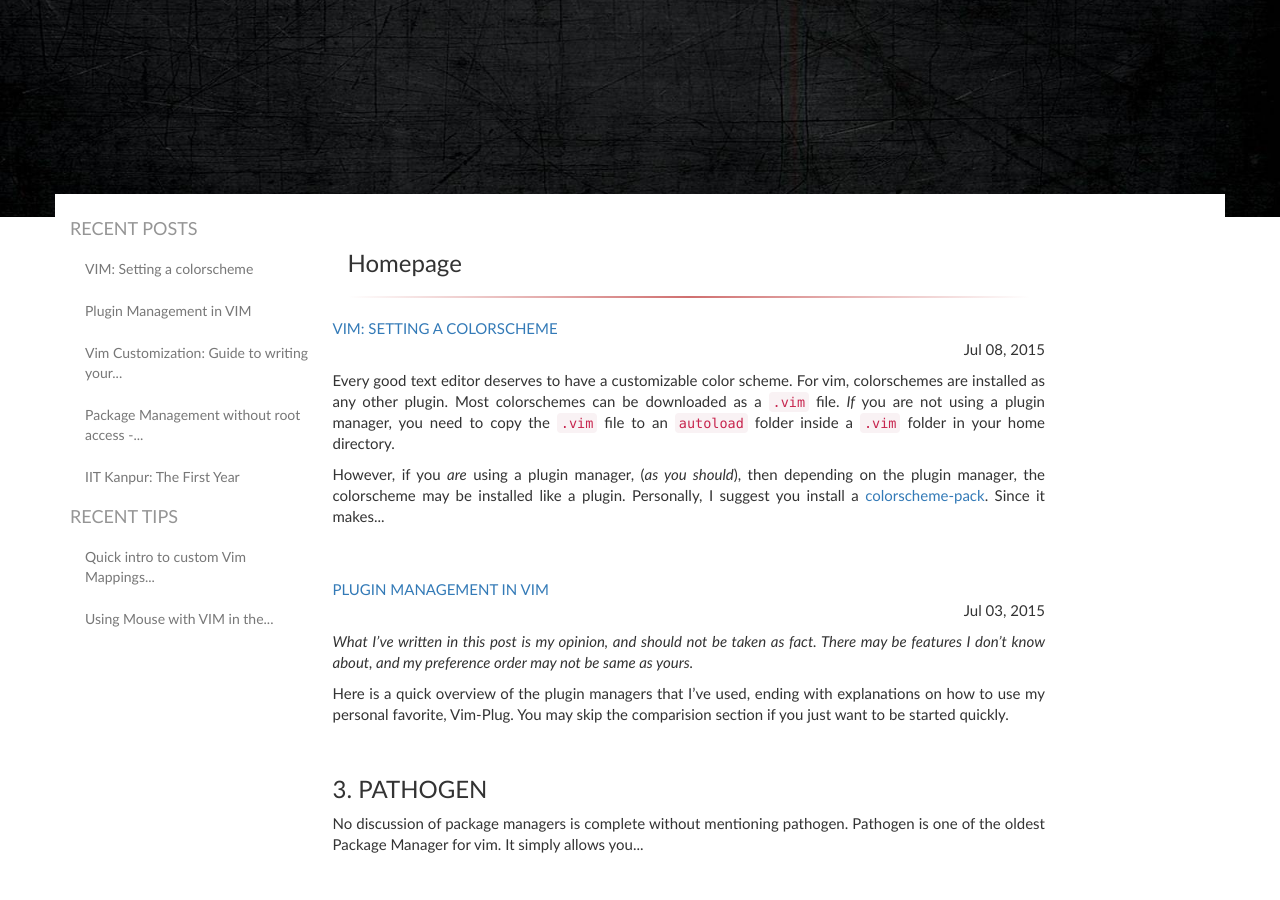
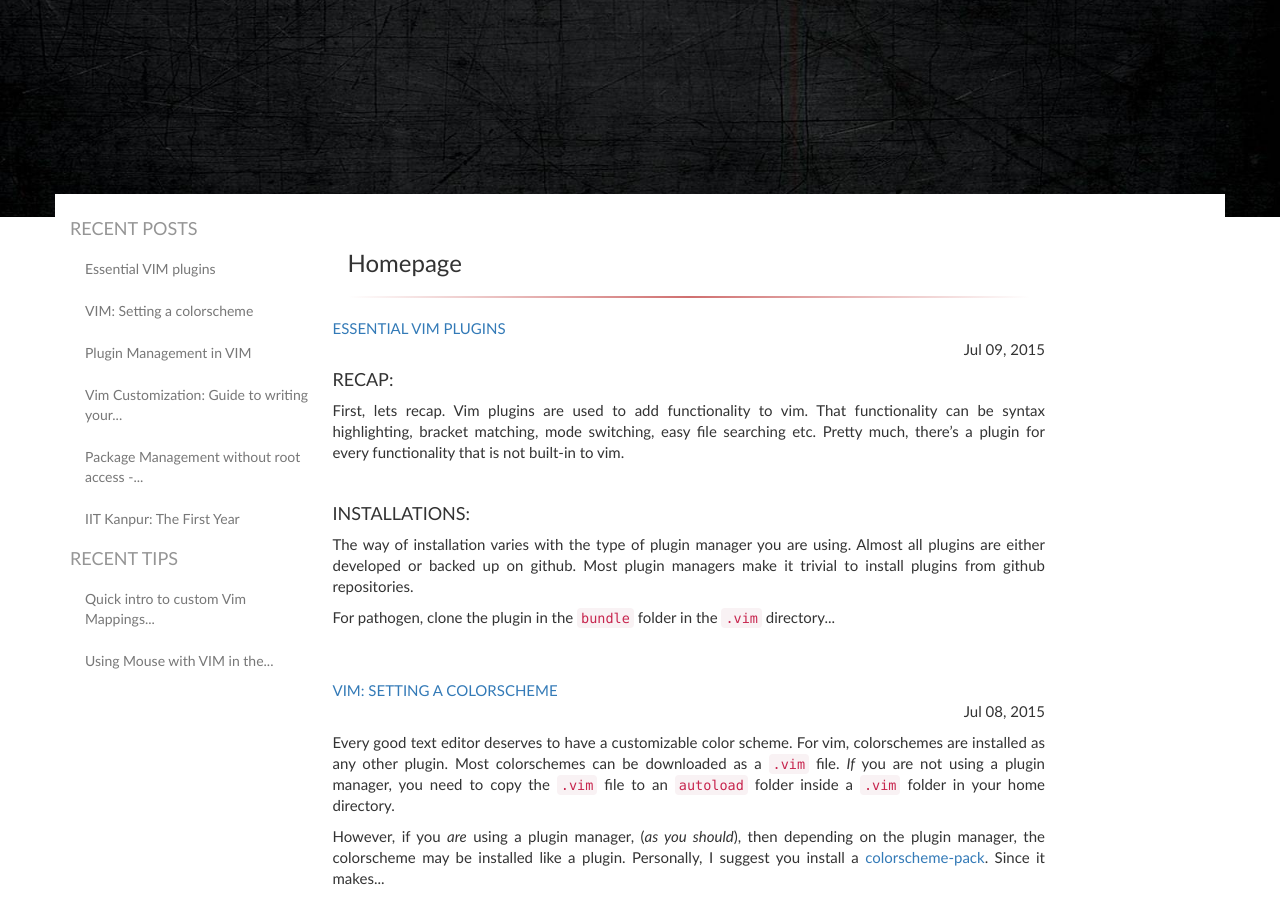
Before and after one commit to pallavagarwal07/pallavagarwal07.github.io, a Jekyll site: the page built from index.html, in a window 1280 px wide and 900 px high, scrolled down 391 px. Built offline with Jekyll 4.4.1, drawn with Linux system fonts in a browser that asks for light colours; some web fonts are replaced; Markdown is read by kramdown in place of the engine named in the settings; the list of posts is cut into pages by our own code; comment, search, counter and statistics services are not loaded.

Commit message:
New post added - Vim plugins

````diff
--- a/_posts/2015-07-01-Vim-Customization.md
+++ b/_posts/2015-07-01-Vim-Customization.md
@@ -90,7 +90,7 @@ It is good to know that vim has mouse support built in._
 <br />
 
 
-__5. PLUGINS:__
+[__5. PLUGINS:__](/2015/07/09/Vim-Plugins/)
 
 _What's a plugin manager, without all the lovely
 plugins? As it turns out, some of the plugins can
--- /dev/null
+++ b/_posts/2015-07-09-Vim-Plugins.md
@@ -0,0 +1,81 @@
+---
+title: "Essential VIM plugins"
+layout: default
+tags: post
+---
+
+####RECAP:
+First, lets recap. Vim plugins are used to add functionality to vim. That functionality
+can be syntax highlighting, bracket matching, mode switching, easy file searching etc.
+Pretty much, there's a plugin for every functionality that is not built-in to vim.
+
+<br />
+
+####INSTALLATIONS:
+The way of installation varies with the type of plugin manager you are using.
+Almost all plugins are either developed or backed up on github. Most plugin managers
+make it trivial to install plugins from github repositories.
+
+For pathogen, clone the plugin in the `bundle` folder in the `.vim` directory
+in your home folder.
+
+For Vundle, NeoBundle, Vim-Plug, add
+
+```
+Plugin '<key>'              " OR
+NeoBundle '<key>'           " OR
+Plug '<key>'
+```
+
+respectively to your `.vimrc`. Where _&lt;key&gt;_ for a plugin with github link
+`https://github.com/scrooloose/nerdcommenter`, would be
+
+`scrooloose/nerdcommenter`.
+
+
+<br />
+
+1. [AIRLINE](https://github.com/bling/vim-airline): I used to think I could live without
+this plugin. It usually made the vim startup a bit slower, and I never liked that. But
+once I started working on actual projects, Airline became an essential plugin for me.
+Airline displays a top and a bottom status bar in vim, with information about open
+buffers, current mode, text encoding, git branch etc.
+
+2. [NERDCOMMENTER](https://github.com/scrooloose/nerdcommenter): Nerd Commenter makes
+commenting and uncommenting lines of code extremely simple. It is ideal when debugging
+code as you can comment out lines with a simple keystroke irrespective of the language
+your code is in.
+
+3. [ZEAVIM](https://github.com/KabbAmine/zeavim.vim): This is an integration plugin
+for Zeal app. You can jump to the documentation of any term of any language just by
+pressing a sequence of keys from inside vim.
+
+4. [AUTO-PAIRS-GENTLE](https://github.com/vim-scripts/auto-pairs-gentle): You know how
+every code editor auto completes your ending braces? This plugin gives you the same
+functionality inside vim.
+
+5. [EASYMOTION](https://github.com/Lokaltog/vim-easymotion): This comes last in my list
+because I've almost stopped using it. You can jump to any character or word in a
+particular FOV using a few keystrokes. I however find it more natural to use relative
+numbering to move up and down and `f` key to move left and right on the same line.
+
+
+<br />
+
+I would also like to mention `AutoComplPop` and `YouCompleteMe` plugins for syntax
+completion. However, I feel that vim's functionality is best expressed using the
+inbuilt keys, as you can control the type of completion (filename, line, word,
+syntax, ctags etc.)
+
+
+<br />
+
+I also recommend that you look at other users' vimrcs for more plugins. You never
+know what you'll discover. [Here's](https://github.com/pallavagarwal07/_vim) mine
+to start with.
+
+<br />
+
+__BEST OF LUCK CUSTOMIZING YOUR VIMRC!__
+
+<br />
````
